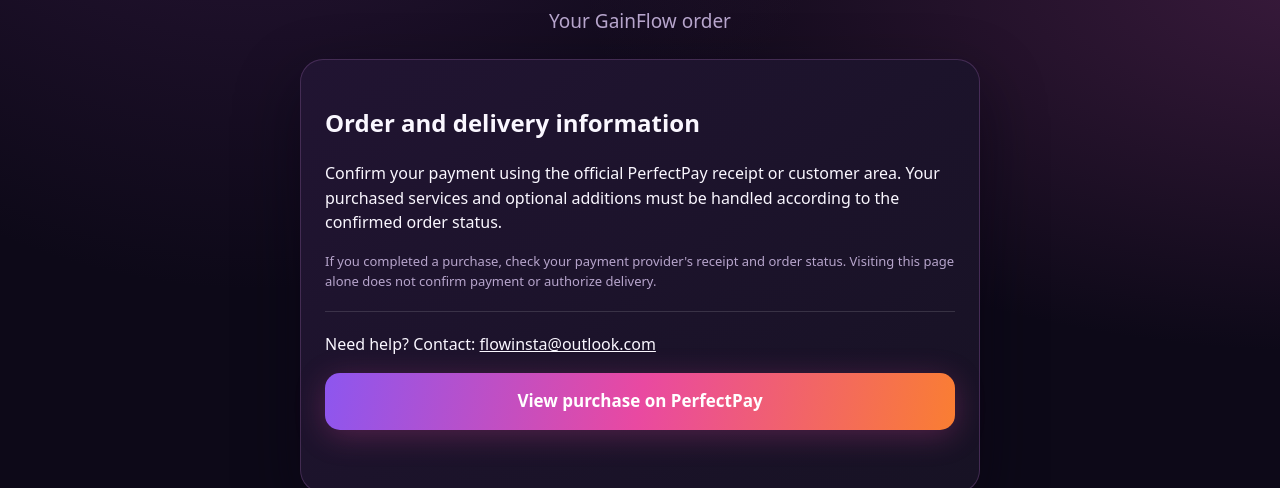
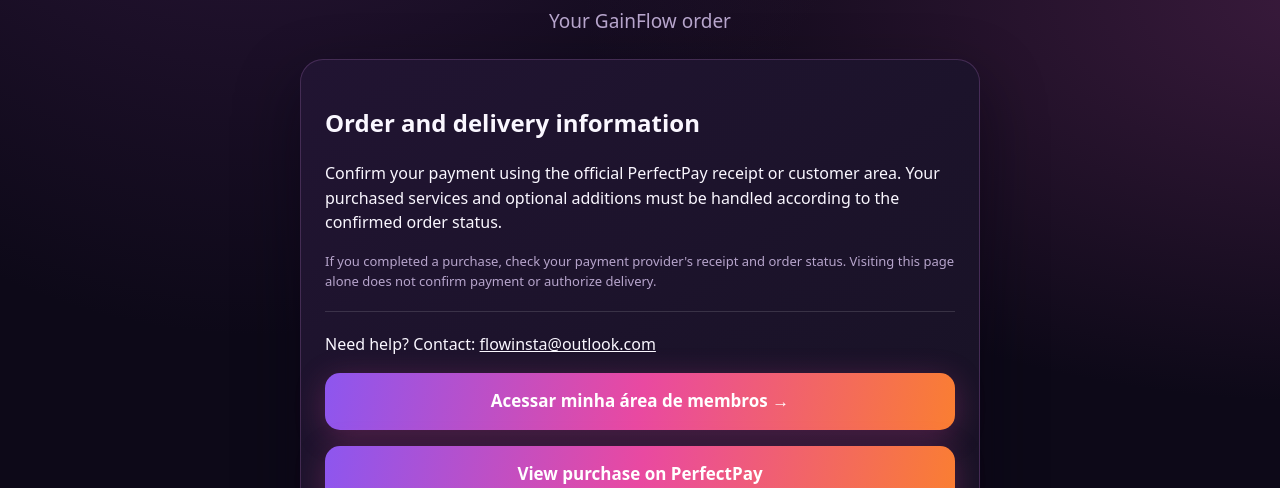
Before and after one commit to paulosoaresgit/instaflow, a website: page obrigado/index.html in a window 1280 px wide. Shown: the part 312-800 px from the top of the page. Drawn offline with Linux system fonts and the light colour scheme.

Commit message:
feat: align digital membership and upsell course delivery across sales pages

```diff
--- a/obrigado/index.html
+++ b/obrigado/index.html
@@ -1 +1 @@
-<!doctype html><html lang="en"><head><meta charset="utf-8"><meta name="viewport" content="width=device-width,initial-scale=1"><meta name="robots" content="noindex,nofollow"><link rel="stylesheet" href="/sales/site.css"><script defer src="/sales/site.js"></script><title>GainFlow Order Information</title></head><body data-kind="complete"><div class="wrap"><header class="header"><a class="logo" href="/">Gain<span>Flow</span></a><span class="secure">🔒 Order support</span></header><div class="center"><span class="eyebrow">NEXT STEPS</span><h1 class="h1">Thank you for reviewing your <span class="shine">GainFlow order</span></h1><p class="lead" id="product-context"></p><div class="box"><h2>Order and delivery information</h2><p>Confirm your payment using the official PerfectPay receipt or customer area. Your purchased services and optional additions must be handled according to the confirmed order status.</p><p class="mini" id="support-caption"></p><hr class="sep"><p>Need help? Contact: <span id="support"></span></p><a class="btn" href="https://app.perfectpay.com.br/customer" target="_blank" rel="noopener noreferrer">View purchase on PerfectPay</a><div class="status" id="status"></div></div></div><footer class="foot">GainFlow is an independent third-party service, not affiliated with Meta or Instagram. Visiting this page is not proof of payment.</footer></div></body></html>
+<!doctype html><html lang="en"><head><meta charset="utf-8"><meta name="viewport" content="width=device-width,initial-scale=1"><meta name="robots" content="noindex,nofollow"><link rel="stylesheet" href="/sales/site.css"><script defer src="/sales/site.js"></script><title>GainFlow Order Information</title></head><body data-kind="complete"><div class="wrap"><header class="header"><a class="logo" href="/">Gain<span>Flow</span></a><span class="secure">🔒 Order support</span></header><div class="center"><span class="eyebrow">NEXT STEPS</span><h1 class="h1">Thank you for reviewing your <span class="shine">GainFlow order</span></h1><p class="lead" id="product-context"></p><div class="box"><h2>Order and delivery information</h2><p>Confirm your payment using the official PerfectPay receipt or customer area. Your purchased services and optional additions must be handled according to the confirmed order status.</p><p class="mini" id="support-caption"></p><hr class="sep"><p>Need help? Contact: <span id="support"></span></p><p><a class="btn" href="/membros/">Acessar minha área de membros →</a></p><a class="btn" href="https://app.perfectpay.com.br/customer" target="_blank" rel="noopener noreferrer">View purchase on PerfectPay</a><div class="status" id="status"></div></div></div><footer class="foot">GainFlow is an independent third-party service, not affiliated with Meta or Instagram. Visiting this page is not proof of payment.</footer></div></body></html>
```
